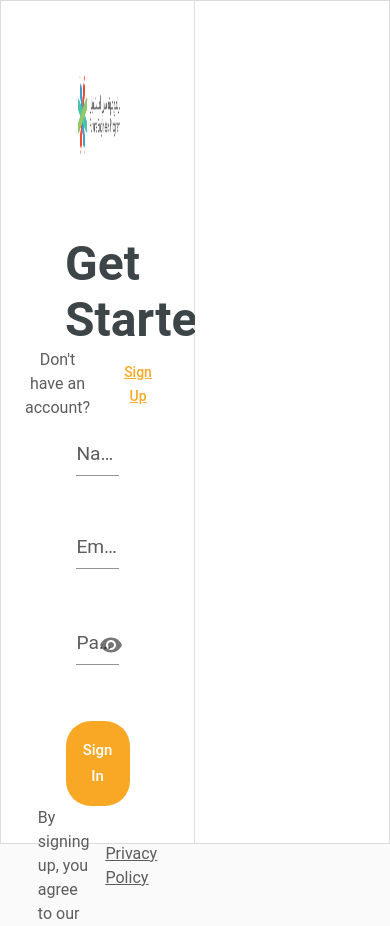
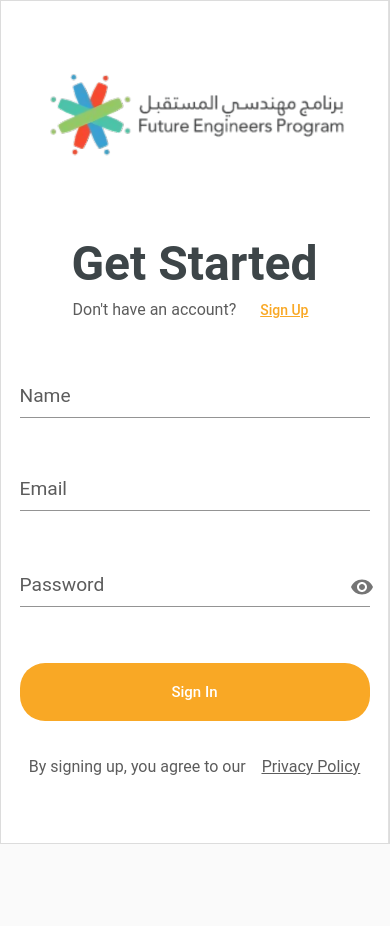
Before and after one commit to sabalpoudel/FEP, a React (Vite) app: page /login in a window 390 px wide. After the commit the page ends 844 px from the top, so only its background shows below. Built offline with nearby package versions, Linux system fonts and the light colour scheme.

Commit message:
handled simple responsiveness

```diff
--- a/src/components/layouts/AuthenticationLayoutWrapper.ts
+++ b/src/components/layouts/AuthenticationLayoutWrapper.ts
@@ -1,6 +1,7 @@
 "use client";
 import { Theme } from "@mui/material";
 import styled from "@emotion/styled";
+import { breakpoint } from "../../style/mui/theme";
 
 export const AuthenticationLayoutWrapper = styled.div<{ theme?: Theme }>`
   --max-form-width: 100%;
@@ -17,6 +18,10 @@ export const AuthenticationLayoutWrapper = styled.div<{ theme?: Theme }>`
   justify-content: center;
   background-color: ${({ theme }) => theme?.palette.background.default};
 
+  ${breakpoint("ssm")} {
+    --max-form-side-width: 100%;
+  }
+
   .alw {
     &-wrapper {
       width: 100%;
--- a/src/pages/login/LoginPageWrapper.ts
+++ b/src/pages/login/LoginPageWrapper.ts
@@ -11,8 +11,6 @@ export const LoginPageWrapper = styled.div<{ theme?: Theme }>`
 
   & > div {
     height: 100%;
-    // border: 1px solid;
     width: var(--max-form-side-width);
-    // border-color: ${({ theme }) => theme?.palette.text.hint};
   }
 `;
--- a/src/pages/login/components/AuthCarousel/AuthCarouselWrapper.ts
+++ b/src/pages/login/components/AuthCarousel/AuthCarouselWrapper.ts
@@ -1,12 +1,16 @@
 "use client";
 import { Theme } from "@mui/material";
 import styled from "@emotion/styled";
+import { breakpoint } from "../../../../style/mui/theme";
 
 const AuthCarouselWrapper = styled.div<{ theme?: Theme }>`
   height: 100%;
   display: flex;
   align-items: center;
   background-color: ${({ theme }) => theme?.palette.common.white};
+  ${breakpoint("ssm")} {
+    display: none;
+  }
 `;
 
 export { AuthCarouselWrapper };
--- a/src/pages/login/components/AuthForms/AuthFormsWrapper.ts
+++ b/src/pages/login/components/AuthForms/AuthFormsWrapper.ts
@@ -1,6 +1,7 @@
 "use client";
 import { Theme } from "@mui/material";
 import styled from "@emotion/styled";
+import { breakpoint } from "../../../../style/mui/theme";
 
 export const AuthFormsWrapper = styled.div<{ theme?: Theme }>`
   height: 100%;
@@ -10,17 +11,23 @@ export const AuthFormsWrapper = styled.div<{ theme?: Theme }>`
   border-color: ${({ theme }) => theme?.palette.action.disabledBackground};
   .afw {
     &-wrapper {
-      width: 100%;
+      width: 350px;
+      margin: auto;
       height: 100%;
       display: flex;
-      padding: 4rem;
+      padding: 4rem 0;
       flex-direction: column;
       justify-content: space-between;
 
+      ${breakpoint("xs")} {
+        width: 300px;
+      }
+
       &-logo {
-        width: 80%;
+        width: 100%;
         margin: auto;
         margin-bottom: 2rem;
+
         img {
           width: 100%;
           height: 100px;
@@ -36,28 +43,38 @@ export const AuthFormsWrapper = styled.div<{ theme?: Theme }>`
       }
       &-form {
         flex: 1;
-        width: 65%;
-        margin: auto;
+
         .siu-form {
           gap: 2.5rem;
           height: 100%;
           display: flex;
           align-items: center;
           align-content: center;
+          flex-direction: column;
           justify-content: center;
-          flex-direction: column;
+          ${breakpoint("xs")} {
+            gap: 1.5rem;
+          }
           &-field {
             label {
               font-size: 1.2rem;
             }
             input {
+              font-weight: bold;
               font-size: 1.35rem;
-              font-weight: bold;
+            }
+            ${breakpoint("xs")} {
+              label {
+                font-size: 1rem;
+              }
+              input {
+                font-size: 1.1rem;
+              }
             }
           }
           &-button {
+            padding: 1rem;
             margin-top: 1rem;
-            padding: 1rem;
             border-radius: 25px;
             color: ${({ theme }) => theme?.palette.common.white};
           }
```
